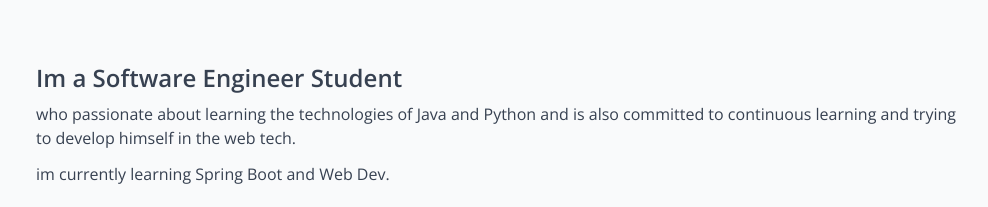
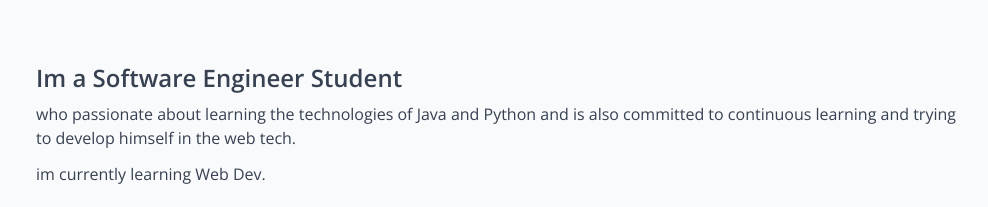
Before and after one commit to phun333/portfolio-website, a plain HTML site: page index.html in a window 1280 px wide. Shown: the top 207 px of the page, 292-1280 px from the left. Drawn offline with nearby package versions, Linux system fonts and the light colour scheme.

Commit message:
Update index.html

```diff
--- a/index.html
+++ b/index.html
@@ -20,7 +20,7 @@
           <div class="ml-10 text-left">
             <h1 class="text-2xl font-semibold mb-2">Im a Software Engineer Student</h1>
             <p class="mb-3">who passionate about learning the technologies of Java and Python and is also committed to continuous learning and trying to develop himself in the web tech.</p>
-            <p>im currently learning Spring Boot and Web Dev.</p>
+            <p>im currently learning Web Dev.</p>
             <div class="flex mt-6">
               <a href="https://github.com/phun333" target="_blank" class="text-gray-600 mr-4"><i class="fab fa-github fa-3x"></i></a>
               <a href="https://www.linkedin.com/in/ali-selvet/" target="_blank" class="text-gray-600 mr-4"><i class="fab fa-linkedin fa-3x"></i></a>
```
